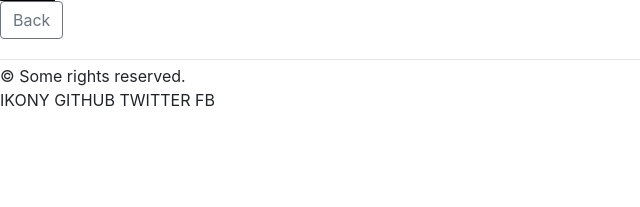
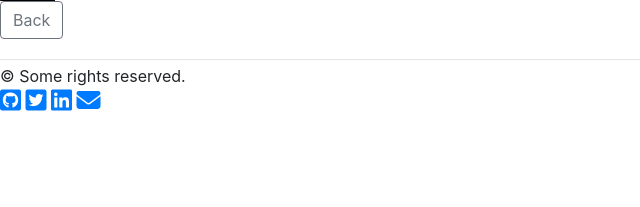
Before and after one commit to 0xbm/Vehicles, a Django app: page /add_vehicle/ in a window 1280 px wide. Shown: the part 593-800 px from the top of the page, without its empty margins (0-640 px from the left). Run offline with Django 4.2, Linux system fonts and the light colour scheme; data that the repository does not hold is empty; some libraries are stand-ins or nearby versions.

Commit message:
add icons

```diff
--- a/automobiles/templates/footer.html
+++ b/automobiles/templates/footer.html
@@ -2,5 +2,10 @@
 <hr class="my-1">
 <footer class="absolute">
     <div class="left">&copy; {{ current_year }} Some rights reserved.</div>
-    <div class="right">IKONY GITHUB TWITTER FB</div>
+    <div class="right">
+        <a href="https://github.com/0xbm"><i class="fa-brands fa-square-github fa-xl"></i></a>
+        <a href="https://www.linkedin.com"><i class="fa-brands fa-square-twitter fa-xl"></i></a>
+        <a href="https://www.linkedin.com"><i class="fa-brands fa-linkedin fa-xl"></i></a>
+        <a href="{% url 'contact:msg_me' %}"><i class="fa-solid fa-envelope fa-xl"></i></a>
+    </div>
 </footer>
```
